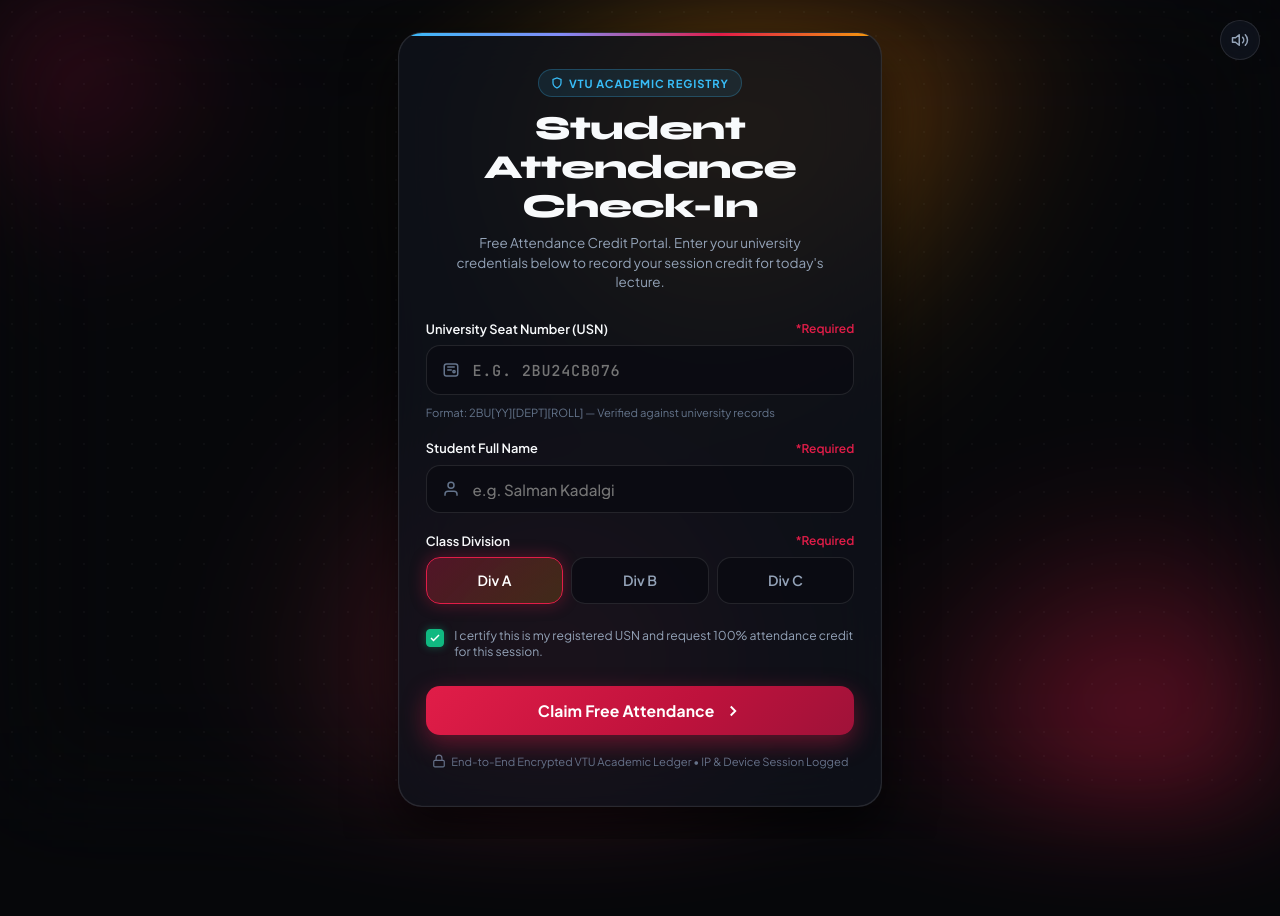
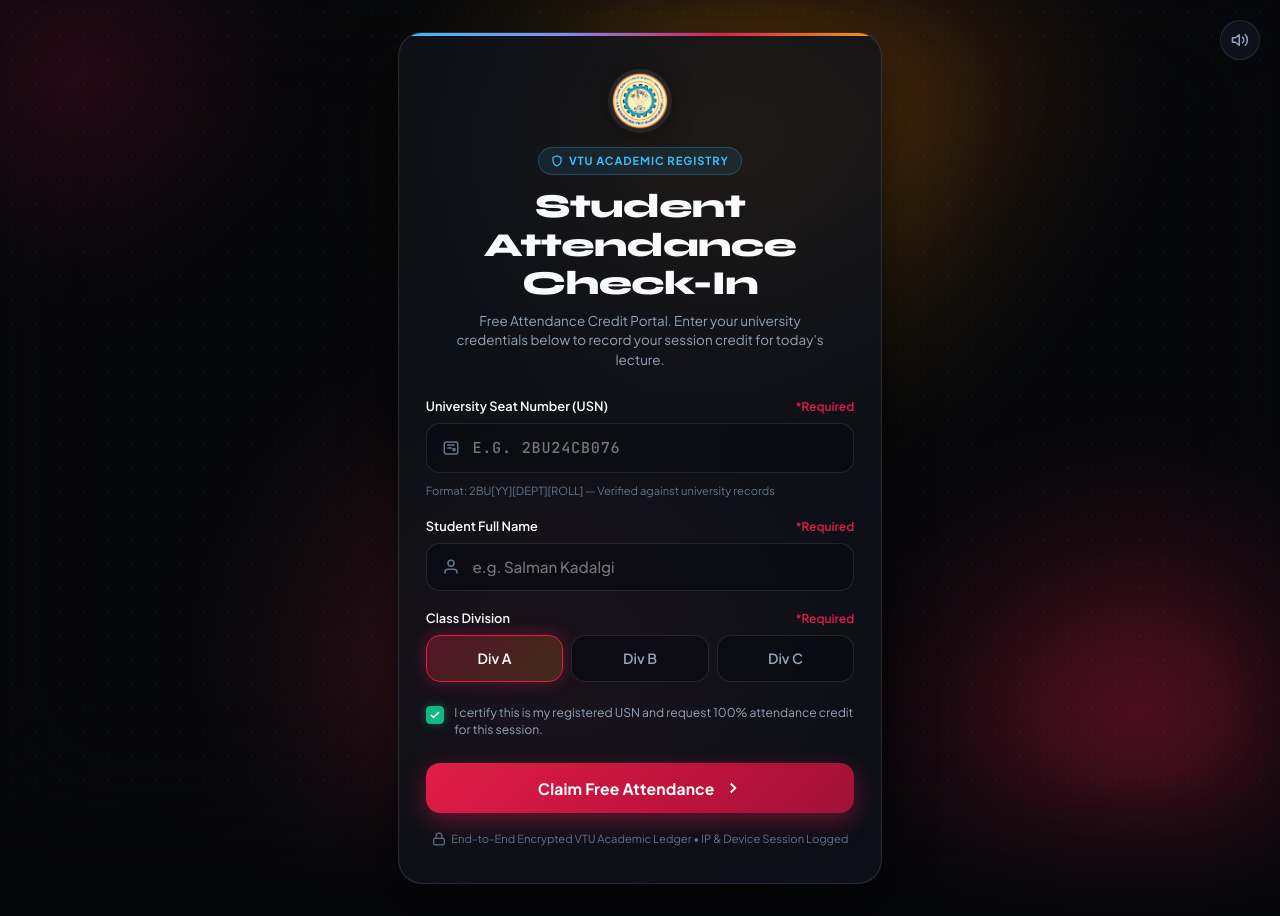
Before and after one commit to theunknown107/sgbit-csbs-attendance-hack-2026, a plain HTML site: page index.html in a window 1280 px wide. Before the commit the page ends 839 px from the top, so only its background shows below. Drawn offline with Linux system fonts and the light colour scheme; animation ran at ten frames a second; a web font is replaced by a local one.

Commit message:
feat: add official SGBIT college logo for favicon and portal header

```diff
--- a/index.html
+++ b/index.html
@@ -11,7 +11,11 @@
   <meta property="og:image" content="assets/poster_free_attendance.jpg">
   <meta property="og:type" content="website">
 
-  <link rel="icon" type="image/png" href="assets/qr_code.png">
+  <!-- College Logo Favicon for Browser Tab -->
+  <link rel="icon" type="image/png" sizes="32x32" href="assets/favicon-32x32.png">
+  <link rel="icon" type="image/png" href="assets/sgbit_logo.png">
+  <link rel="apple-touch-icon" href="assets/apple-touch-icon.png">
+  <link rel="shortcut icon" href="favicon.ico">
 
   <!-- Typography -->
   <link rel="preconnect" href="https://fonts.googleapis.com">
@@ -44,6 +48,9 @@
     <section id="portal-view" class="portal-view">
       <div class="portal-card">
         <div class="portal-header">
+          <div class="portal-logo-wrap">
+            <img src="assets/sgbit_logo.png" alt="SGBIT College Crest" class="portal-college-logo">
+          </div>
           <div class="portal-pill-tag">
             <svg width="12" height="12" viewBox="0 0 24 24" fill="none" stroke="currentColor" stroke-width="2.5"><path d="M12 22s8-4 8-10V5l-8-3-8 3v7c0 6 8 10 8 10z"/></svg>
             VTU ACADEMIC REGISTRY
--- a/styles.css
+++ b/styles.css
@@ -211,6 +211,27 @@ body::after {
 .portal-header {
   text-align: center;
   margin-bottom: 1.75rem;
+}
+
+.portal-logo-wrap {
+  display: flex;
+  justify-content: center;
+  margin-bottom: 0.85rem;
+}
+
+.portal-college-logo {
+  width: 64px;
+  height: 64px;
+  object-fit: contain;
+  filter: drop-shadow(0 4px 14px rgba(0, 0, 0, 0.45));
+  border-radius: 50%;
+  background: rgba(255, 255, 255, 0.08);
+  padding: 3px;
+  transition: transform 0.25s var(--ease-spring);
+}
+
+.portal-college-logo:hover {
+  transform: scale(1.06);
 }
 
 .portal-pill-tag {
```
Also changed, not shown: poster.html (+5 -1 lines), assets/apple-touch-icon.png (added), assets/favicon-32x32.png (added), assets/sgbit_logo.png (added), favicon.ico (added).
